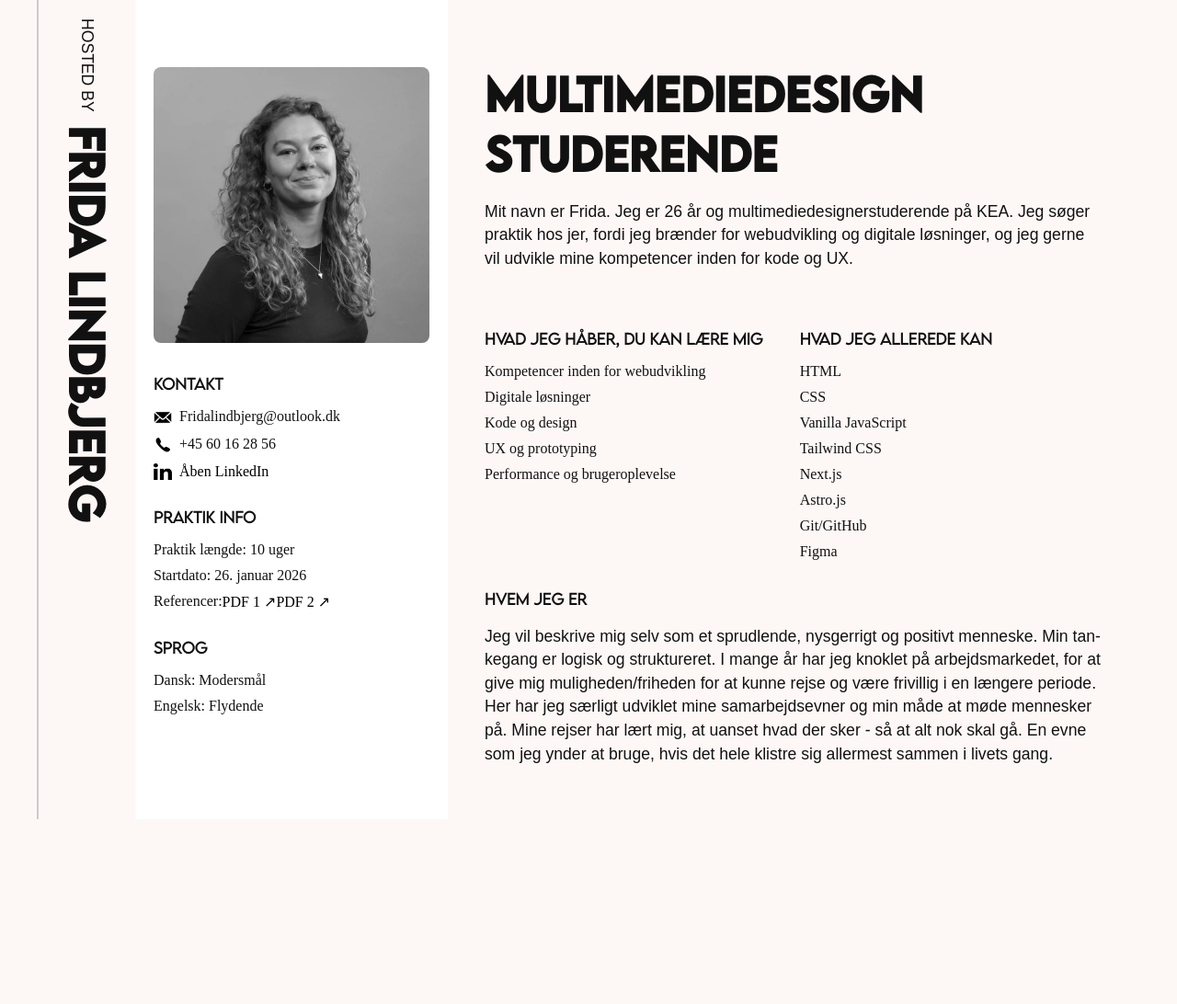
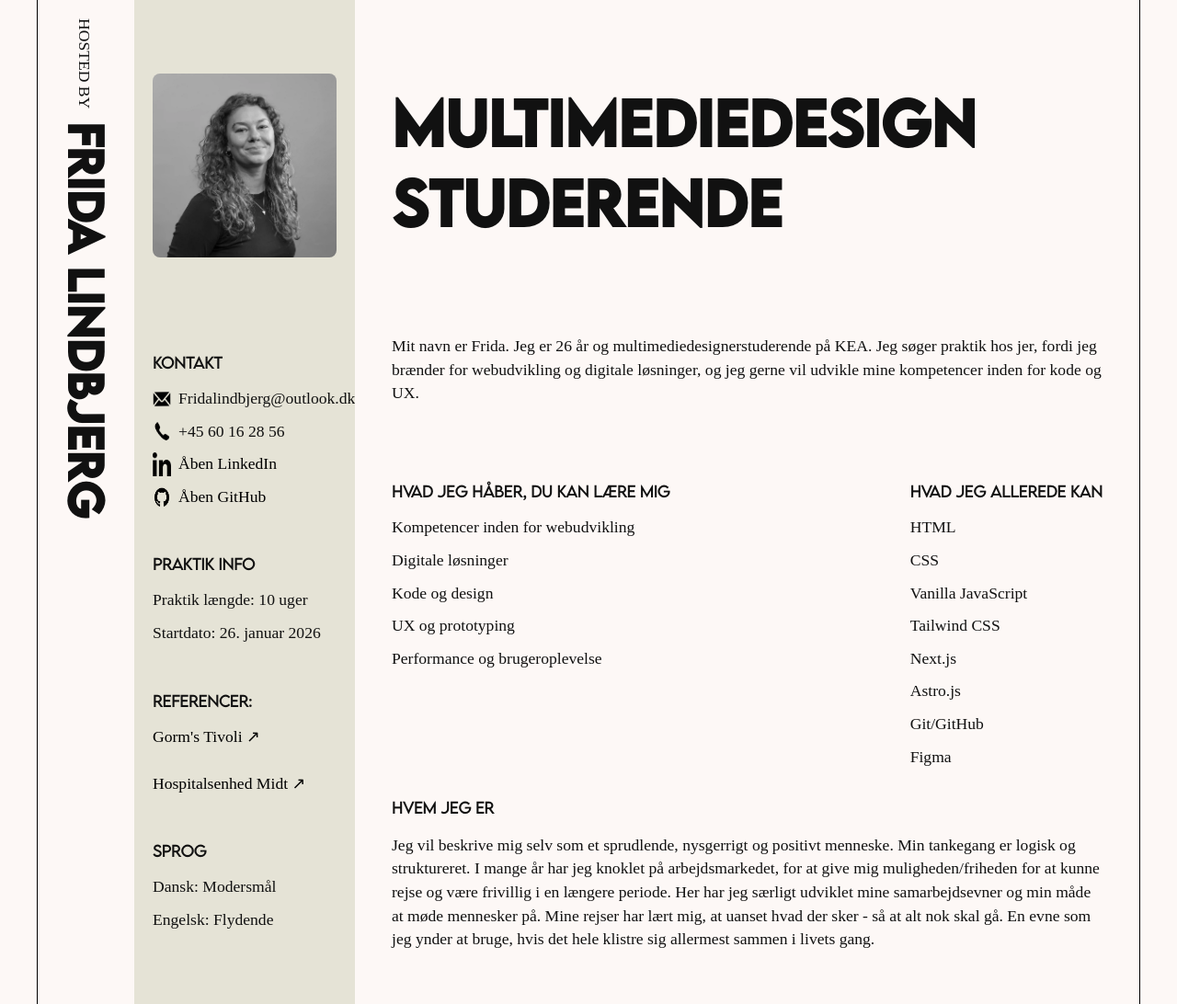
Before and after one commit to Fridalindbjerg/praktikResume, a plain HTML site: page indexOne.html in a window 1280 px wide. Shown: the whole page at 92% size. Before the commit the page ends 891 px from the top, so only its background shows below. Drawn offline with Linux system fonts and the light colour scheme.

Commit message:
adds js + fonts etc

```diff
--- a/css.css
+++ b/css.css
@@ -30,17 +30,18 @@ h1 {
   margin: 0;
 }
 h2 {
-  font-size: clamp(2rem, 5vw, 3rem);
+  font-size: clamp(2rem, 5vw, 5rem);
   margin: 0;
 }
 h3 {
   font-size: clamp(0.7rem, 4vw, 1rem);
 }
 
-p {
+p,
+li {
   font-size: clamp(1rem, 3vw, 1.1rem);
   line-height: 1.6rem;
-  font-family: Arial, Helvetica, sans-serif;
+  font-family: "Times New Roman", Times, serif;
 }
 
 p,
@@ -65,7 +66,7 @@ body {
   padding: 0;
   background: #fdf8f6;
   color: #111;
-  max-width: 420px;
+  max-width: 430px;
 }
 
 a {
@@ -76,6 +77,10 @@ a:hover {
   text-decoration: underline;
 }
 
+header,
+main {
+  overflow-y: auto;
+}
 .page-wrapper {
   display: flex;
   flex-direction: column;
@@ -88,7 +93,7 @@ a:hover {
 
 header.sidebar {
   padding: 20px;
-  background: #fff;
+  background: #e5e3d6;
 }
 
 .container,
@@ -97,9 +102,9 @@ header.sidebar {
   padding: 20px;
 }
 
-.profile {
+/* .profile {
   text-align: center;
-}
+} */
 
 .profile img {
   max-width: 300px;
@@ -107,7 +112,7 @@ header.sidebar {
 }
 
 .section {
-  margin-top: 30px;
+  margin-top: 50px;
 }
 
 .section h2 {
@@ -146,22 +151,32 @@ li img {
   flex-direction: column;
   gap: 30px;
 }
-/*
-.flex-reference {
-  display: flex;
-  flex-direction: row;
-  gap: 10px;
-} */
 
 .vertical-header {
   display: flex;
-  align-items: center;
+  padding: 20px;
+  /* align-items: center; */
   text-transform: uppercase;
+  flex-direction: column;
+}
+.vertical-header p {
+  margin-bottom: 0px;
+}
+h1 {
+  text-align: left;
+}
+
+.flex-reference {
+  display: flex;
   flex-direction: column;
 }
 
 /* Responsive / desktop layout */
 @media (min-width: 768px) {
+  .top {
+    margin-top: 100px;
+  }
+
   body {
     max-width: 1200px;
   }
@@ -175,18 +190,19 @@ li img {
     writing-mode: vertical-lr; /* top to bottom */
     transform: none;
     padding: 20px;
-    border-left: 2px solid #ccc;
+    border-left: 1px solid #000000;
     gap: 1rem;
   }
 
   header.sidebar {
     flex: 1;
-    max-width: 300px;
+    max-width: 200px;
   }
 
   .main {
     flex: 2;
     padding: 40px;
+    border-right: 1px solid #000000;
   }
 
   .profile {
@@ -194,12 +210,14 @@ li img {
   }
 
   .profile img {
-    margin-top: 53px;
+    max-width: 200px;
+    margin-top: 60px;
   }
 
   .two-columns {
     flex-direction: row;
     gap: 40px;
+    justify-content: space-between;
   }
 
   .footer {
@@ -209,3 +227,28 @@ li img {
     right: 0;
   }
 }
+
+/* ************** js ****************** */
+
+#typewriter {
+  white-space: normal; /* Tillader linjeskift */
+  word-wrap: break-word; /* Bryder lange ord hvis nødvendigt */
+  max-width: 100%; /* Sikrer at den ikke strækker sig uden for */
+}
+
+#cursor {
+  display: inline-block;
+  animation: blink 0.7s steps(1) 4;
+  animation-fill-mode: forwards; /* Behold sidste keyframe */
+  opacity: 0; /* Sikrer at den ender usynlig */
+}
+
+@keyframes blink {
+  0%,
+  100% {
+    opacity: 0;
+  }
+  50% {
+    opacity: 1;
+  }
+}
--- a/indexOne.html
+++ b/indexOne.html
@@ -4,11 +4,11 @@
     <meta charset="UTF-8" />
     <meta name="viewport" content="width=device-width, initial-scale=1.0" />
     <link rel="stylesheet" href="css.css" />
-    <title>Frida Lindbjerg Portfolio</title>
+    <script type="module" src="script.js"></script>
+    <title>Frida Lindbjerg</title>
   </head>
   <body>
     <div class="page-wrapper">
-      <!-- Vertical Header (Optional for larger screens) -->
       <div class="vertical-header">
         <p>hosted by</p>
         <h1>frida lindbjerg</h1>
@@ -19,7 +19,7 @@
           <img src="/assets/pictures/profile.webp" alt="Frida Lindbjerg" />
         </div>
 
-        <section class="section contact">
+        <section class="section contact top">
           <h3>Kontakt</h3>
           <ul>
             <li class="gapSmall">
@@ -32,7 +32,11 @@
             </li>
             <li>
               <img src="/assets/pictures/linkedind_black.webp" alt="LinkedIn logo" />
-              <a href="https://linkedin.com" target="_blank" rel="noopener">Åben LinkedIn</a>
+              <a href="https://www.linkedin.com/in/frida-lindbjerg-71163a363/" target="_blank" rel="noopener">Åben LinkedIn</a>
+            </li>
+            <li>
+              <img src="/assets/pictures/plan.webp" alt="LinkedIn logo" />
+              <a href="https://github.com/fridalindbjerg" target="_blank" >Åben GitHub</a>
             </li>
           </ul>
         </section>
@@ -42,10 +46,15 @@
           <ul>
             <li>Praktik længde: 10 uger</li>
             <li>Startdato: 26. januar 2026</li>
-            <li class="flex-reference">
-              Referencer:
-              <a href="fil.pdf" target="_blank">PDF 1 ↗</a><br />
-              <a href="fil.pdf" target="_blank">PDF 2 ↗</a>
+        </section>
+
+        <section class="section details">
+          <h3>Referencer:</h3>
+          <ul>
+             <li class="flex-reference">
+
+              <a href="assets/references/Reference Gorm's.pdf" target="_blank">Gorm's Tivoli ↗</a><br />
+              <a href="assets/references/Reference Hospitalsenhed Midt.pdf" target="_blank">Hospitalsenhed Midt ↗</a>
             </li>
           </ul>
         </section>
@@ -61,8 +70,8 @@
 
       <main class="main">
         <section class="section">
-          <h2>Multimediedesign Studerende</h2>
-          <p>Mit navn er Frida. Jeg er 26 år og multimediedesignerstuderende på KEA. Jeg søger praktik hos jer, fordi jeg brænder for webudvikling og digitale løsninger, og jeg gerne vil udvikle mine kompetencer inden for kode og UX.</p>
+          <h2 id="typewriter"><span id="text"></span><span id="cursor">|</span></h2>
+          <p class="top">Mit navn er Frida. Jeg er 26 år og multimediedesignerstuderende på KEA. Jeg søger praktik hos jer, fordi jeg brænder for webudvikling og digitale løsninger, og jeg gerne vil udvikle mine kompetencer inden for kode og UX.</p>
         </section>
 
         <div class="two-columns">
--- a/script.js
+++ b/script.js
@@ -1,6 +1,34 @@
-window.addEventListener("load", start);
+// window.addEventListener("load", start);
 
-function start() {
-  console.log("start");
-  document.querySelector("h2").classList.add("build");
+// function start() {
+//   console.log("start");
+//   document.querySelector("h2").classList.add("build");
+// }
+
+const text = "Multimediedesign Studerende              ";
+// const speed = 90; // millisekunder mellem hvert bogstav
+// let index = 0;
+
+// function typeWriter() {
+//   if (index < text.length) {
+//     document.getElementById("typewriter").textContent += text.charAt(index);
+//     index++;
+//     setTimeout(typeWriter, speed);
+//   }
+// }
+
+// document.addEventListener("DOMContentLoaded", typeWriter);
+
+const speed = 110;
+let index = 0;
+
+function typeWriter() {
+  console.log("typewriter works");
+  if (index < text.length) {
+    document.getElementById("text").textContent += text.charAt(index);
+    index++;
+    setTimeout(typeWriter, speed);
+  }
 }
+
+document.addEventListener("DOMContentLoaded", typeWriter);
--- a/stylesheet.css
+++ /dev/null
@@ -1,210 +0,0 @@
-/* ========== VARIABLER ========== */
-html {
-  --marginTop: 10px;
-  --marginBottom: 10px;
-  --background: #fbf2ed;
-  --yellow: #fec856;
-  --lemonMilkRegular: "LemonMilkRegular";
-  --lemonMilkMedium: "LemonMilkMedium";
-  --lemonMilkLight: "LemonMilkLight";
-  --gap: 3rem;
-  --gapBig: 11rem;
-  --gapSmall: 1rem;
-}
-
-/* html,
-body {
-  min-height: 100%;
-}
-
-body {
-  margin: 0;
-  background-color: var(--background);
-  display: block;
-}
-.wrapper {
-  display: flex;
-  max-width: 100%;
-  overflow-x: hidden;
-}
-
-main {
-  flex: 1 1 auto;
-  min-width: 0;
-} */
-
-/* ========== DEBUG: Outline alt ========== */
-/* * {
-  outline: 1px solid red;
-} */
-
-/* ========== TYPOGRAFI ========== */
-@font-face {
-  font-family: "LemonMilkMedium";
-  src: url(assets/lemon-milk-font/LemonMilkMedium-mLZYV.otf);
-}
-@font-face {
-  font-family: "LemonMilkRegular";
-  src: url(assets/lemon-milk-font/LemonMilkRegular-X3XE2.otf);
-}
-@font-face {
-  font-family: "LemonMilkLight";
-  src: url(assets/lemon-milk-font/LemonMilkLight-owxMq.otf);
-}
-
-h1 {
-  font-size: clamp(2rem, 5vw, 3rem);
-  text-align: center;
-  margin: 0;
-}
-h2 {
-  font-size: clamp(2rem, 6vw, 5rem);
-  margin: 0;
-}
-h3 {
-  font-size: clamp(1.2rem, 4vw, 2rem);
-}
-
-p {
-  font-size: clamp(1rem, 3vw, 1.1rem);
-  line-height: 1.6rem;
-  font-family: Arial, Helvetica, sans-serif;
-}
-
-p,
-h1,
-h2,
-h3 {
-  hyphens: auto;
-  overflow-wrap: break-word;
-  word-wrap: break-word;
-}
-
-h3,
-span {
-  font-family: var(--lemonMilkLight);
-}
-
-header,
-h2 {
-  font-family: var(--lemonMilkMedium);
-}
-
-/* ========== GENERELT ========== */
-.profile {
-  width: 100%;
-  max-width: 280px;
-  height: auto;
-  margin: 2rem auto;
-  display: block;
-  box-shadow: 0 8px 40px rgba(0, 0, 0, 0.4);
-}
-
-img {
-  max-width: 20px;
-}
-
-span {
-  font-weight: bold;
-}
-
-li,
-a {
-  list-style: none;
-  color: black;
-}
-
-li {
-  display: flex;
-  gap: var(--gapSmall);
-  flex-wrap: wrap;
-  align-items: center;
-}
-
-/* ========== HEADER (mobil) ========== */
-header {
-  border: none;
-  margin-bottom: 2rem;
-}
-header div {
-  margin-top: var(--marginTop);
-  margin-bottom: var(--marginBottom);
-  writing-mode: horizontal-tb;
-  display: flex;
-  flex-direction: column;
-  gap: 0.5em;
-  justify-content: center;
-  align-items: center;
-  white-space: nowrap;
-}
-
-/* ========== MAIN (mobil) ========== */
-main {
-  display: block; /* én kolonne */
-}
-main > div {
-  padding: 1rem;
-}
-
-.ulTeachMe {
-  display: grid;
-  grid-template-columns: 1fr; /* altid 1 kolonne på mobil */
-  gap: var(--gap);
-}
-.ulTeachMe div {
-  width: 100%;
-}
-
-.teachMe li {
-  line-height: 2rem;
-  text-align: left;
-}
-
-/* ========== MEDIA QUERIES ========== */
-
-/* Tablet (fra 650px) */
-@media (min-width: 650px) {
-  body {
-    display: flex;
-    max-width: 100%;
-    overflow-x: hidden;
-  }
-
-  header {
-    border-right: 1px solid black;
-    min-width: 80px;
-  }
-
-  header div {
-    writing-mode: vertical-rl;
-    flex-direction: row;
-    gap: 1em;
-  }
-
-  main {
-    display: flex;
-  }
-
-  main > div:first-child {
-    max-width: 300px;
-    flex-shrink: 0;
-    border-right: 1px solid black;
-  }
-
-  .ulTeachMe {
-    grid-template-columns: repeat(auto-fit, minmax(250px, 1fr));
-    gap: var(--gapBig);
-  }
-
-  .ulTeachMe div {
-    width: auto;
-  }
-}
-
-/* Desktop (fra 1000px) */
-@media (min-width: 1000px) {
-  body {
-    max-width: 1300px;
-    margin: 0 auto;
-  }
-}
```
Also changed, not shown: index.html (deleted, +0 -107 lines), assets/pictures/plan.webp (added), 2 other files.
